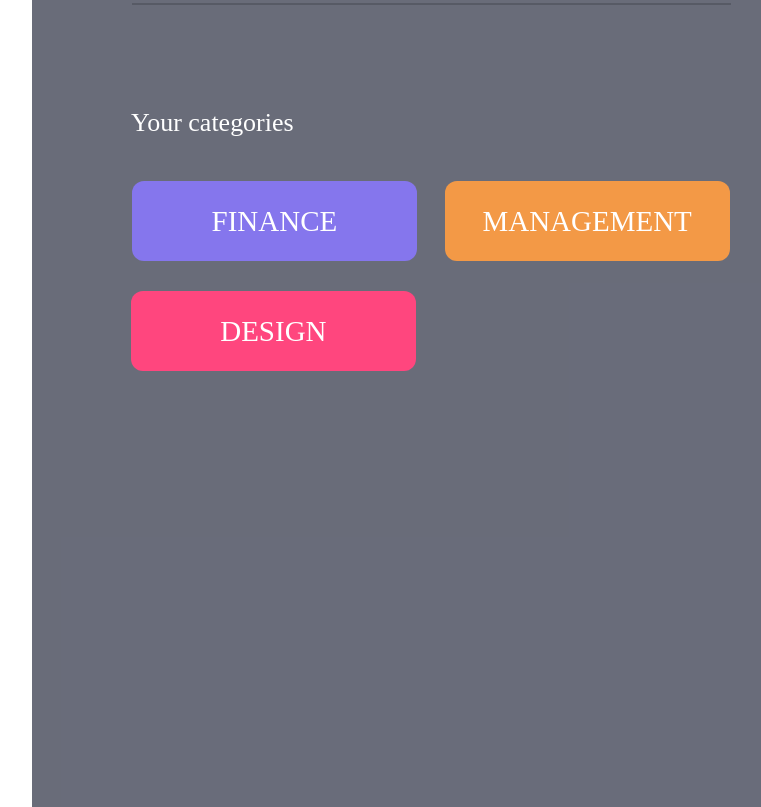
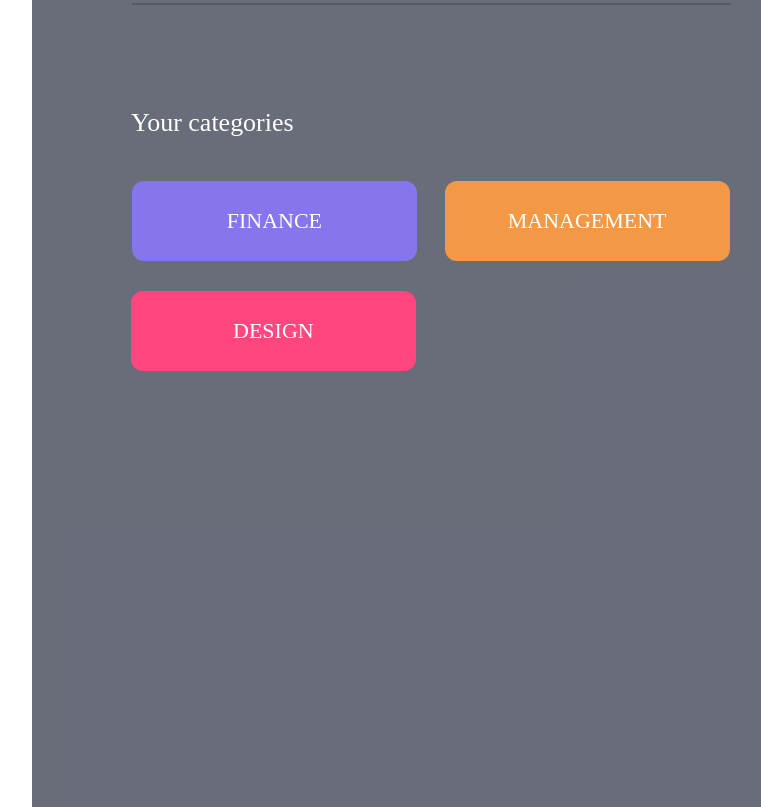
Before and after one commit to Logiti89/Project, a plain HTML site: page calendar/index.html in a window 1280 px wide. Shown: the part 988-1795 px from the top of the page, without its empty margins (448-1209 px from the left). Drawn offline with Linux system fonts and the light colour scheme; a web font is replaced by a local one.

Commit message:
Homework 3 Calendar UPD

```diff
--- a/calendar/index.css
+++ b/calendar/index.css
@@ -80,8 +80,6 @@ a {
   mix-blend-mode: normal;
   opacity: 0.17;
 }
-
-
 
 .calendar-table__col{
   width: 2.96551rem;
@@ -193,6 +191,7 @@ background-color: #8576ED;
 text-align: center;
 border-radius: 0.413rem;
 line-height: 2.75862rem;
+font-size: 0.75862rem;
 }
 .button_finance:hover {
 border-color: #3C82F9;
@@ -209,6 +208,7 @@ background-color: #F39946;
 text-align: center;
 border-radius: 0.413rem;
 line-height: 2.75862rem;
+font-size: 0.75862rem;
 }
 
 .button_management:hover {
@@ -225,6 +225,7 @@ background-color: #FF467E;
 text-align: center;
 border-radius: 0.413rem;
 line-height: 2.75862rem;
+font-size: 0.75862rem;
 }
 .button_design:hover {
   border-color: #3C82F9;
```
